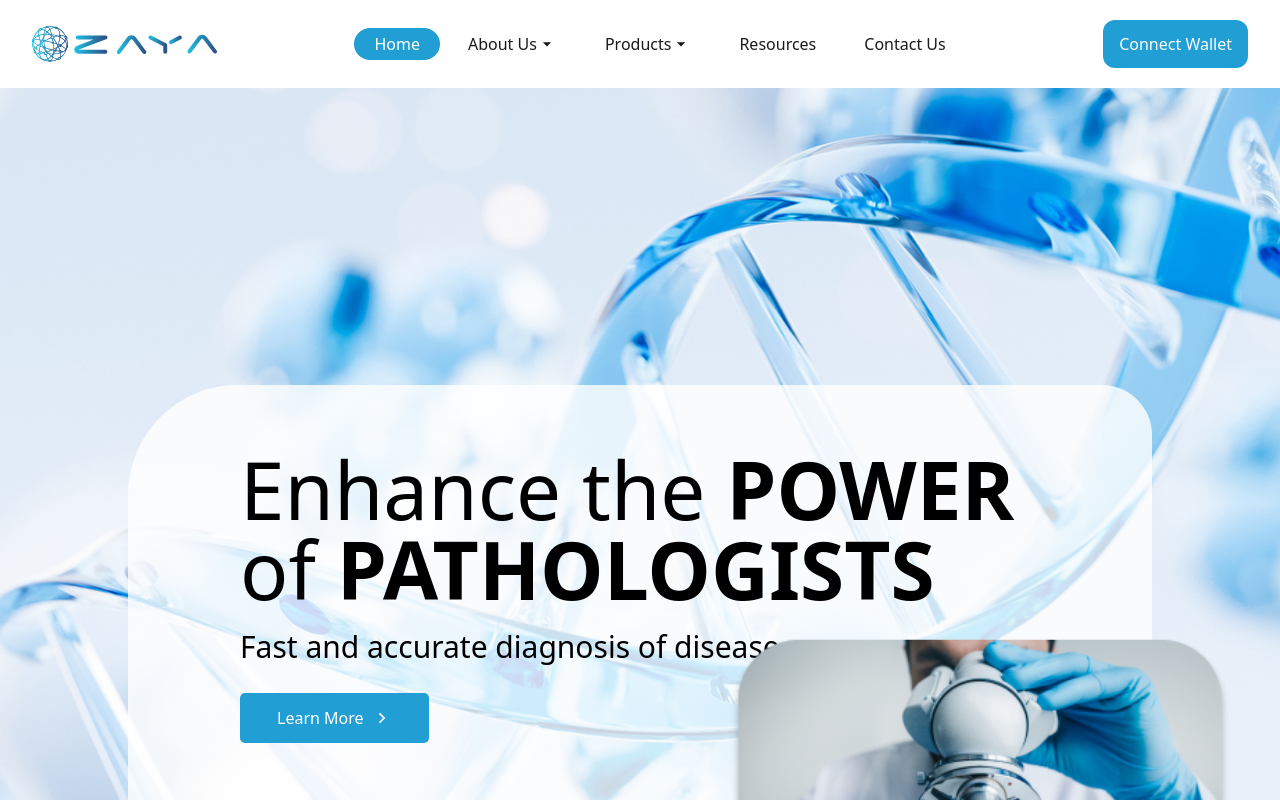
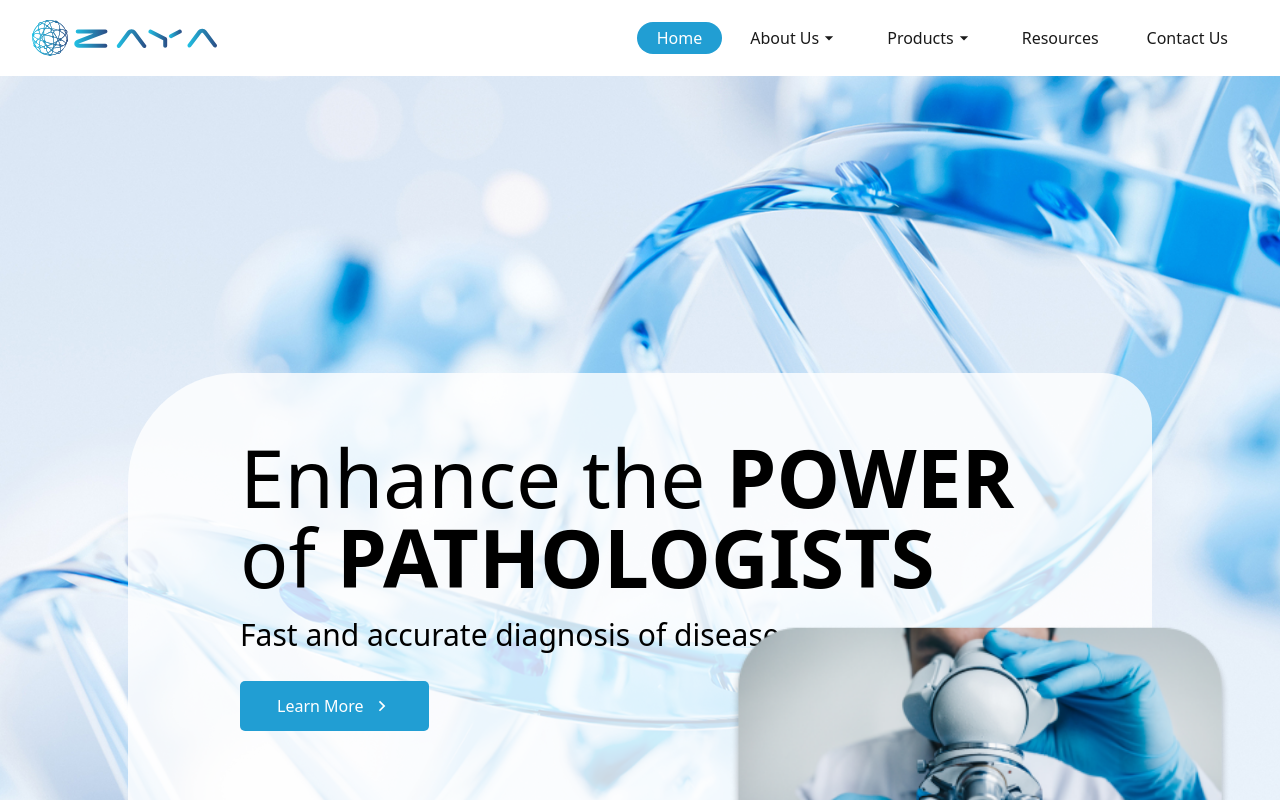
Before and after one commit to Haybesil/zaya, a React (Vite) app: page / in a window 1280 px wide. Shown: the top 800 px of the page. Built offline with nearby package versions, Linux system fonts and the light colour scheme.

Commit message:
Update Navbar.jsx

```diff
--- a/src/components/layout/Navbar.jsx
+++ b/src/components/layout/Navbar.jsx
@@ -39,7 +39,7 @@ export default function Navbar() {
           <li className={`${menuStyle} ${menuStyleHover}`}>Resources</li>
           <li className={`${menuStyle} ${menuStyleHover}`}>Contact Us</li>
         </ul>
-        <button className='bg-[#219ed3] text-white px-4 py-3 rounded-xl'>Connect Wallet</button>
+        <button className='block md:hidden bg-[#219ed3] text-white px-4 py-3 rounded-xl'>Connect Wallet</button>
       </nav>
     </div>
   );
```
